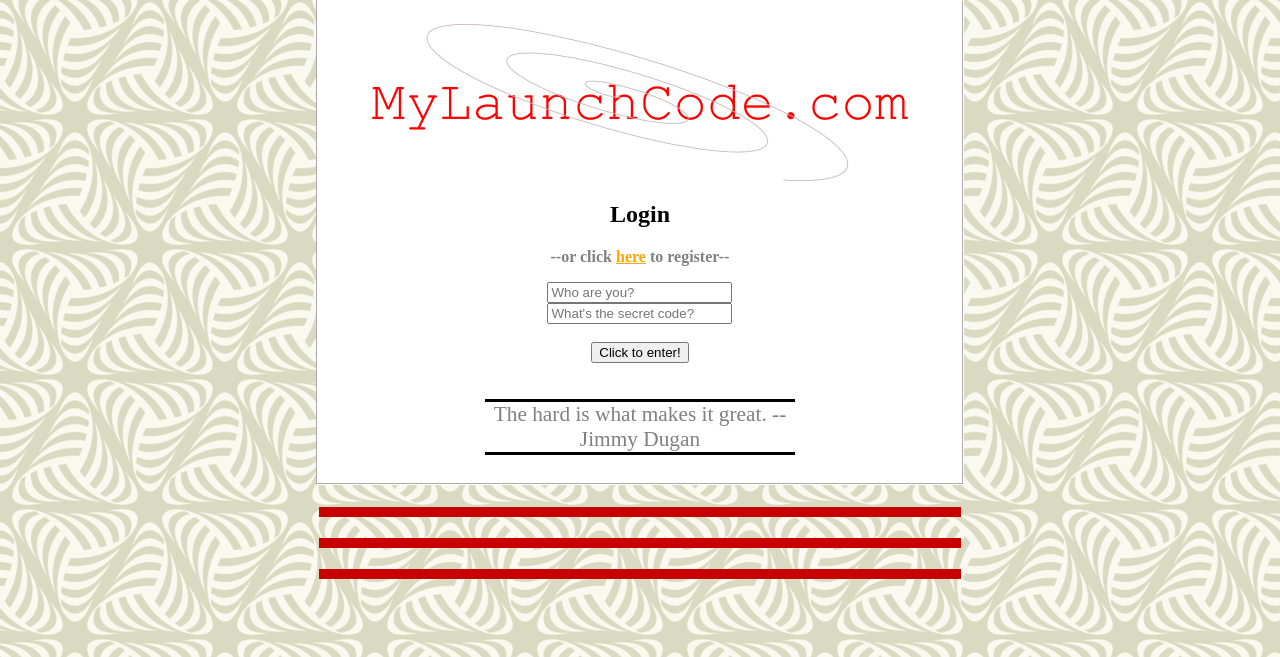
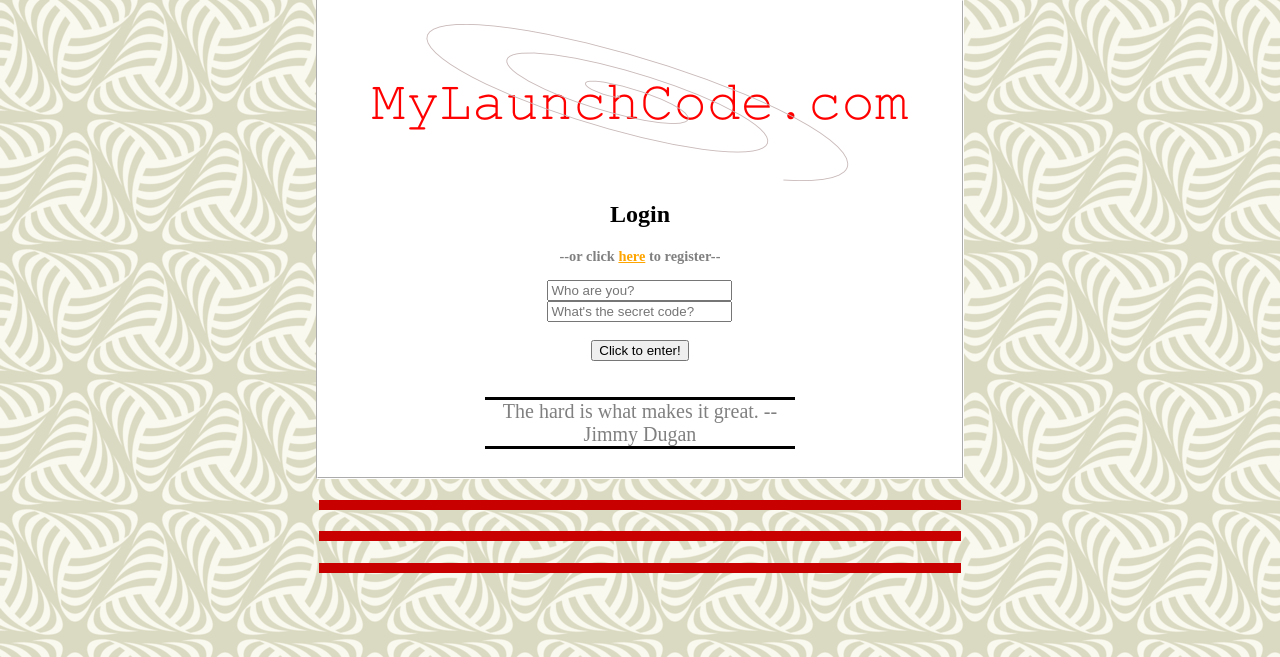
Before and after one commit to TeamLCStLou/finalproject, a PHP site: page /mylclogin_form.php in a window 1280 px wide. Shown: the part 143-800 px from the top of the page. Run offline with PHP 8.4, Linux system fonts and the light colour scheme.

Commit message:
css update

```diff
--- a/public/css/mylcstyles.css
+++ b/public/css/mylcstyles.css
@@ -16,6 +16,8 @@ fieldset
 
 IMG.imgcenter
  {
+    max-width: 100%;
+    height: auto;
     display: block;
     margin-left: auto;
     margin-right: auto;
@@ -45,7 +47,7 @@ IMG.imgcenter
  {
     text-align: center;
     font: Helvetica;
-    font-size: 12pt;
+    font-size: 1.8vh;
     color: gray;
  }
 
@@ -70,7 +72,7 @@ IMG.imgcenter
     max-width: 50%;
     height: auto;
     text-align: center;
-    font-size: 16pt;
+    font-size: 2.5vh;
     color: gray;
     border-top: 3px solid black;
     border-bottom: 3px solid black;
```
